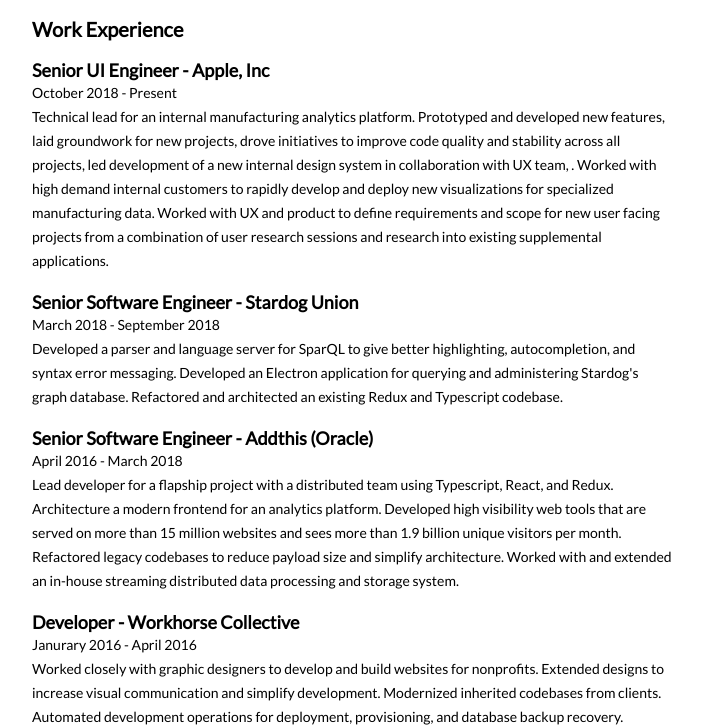
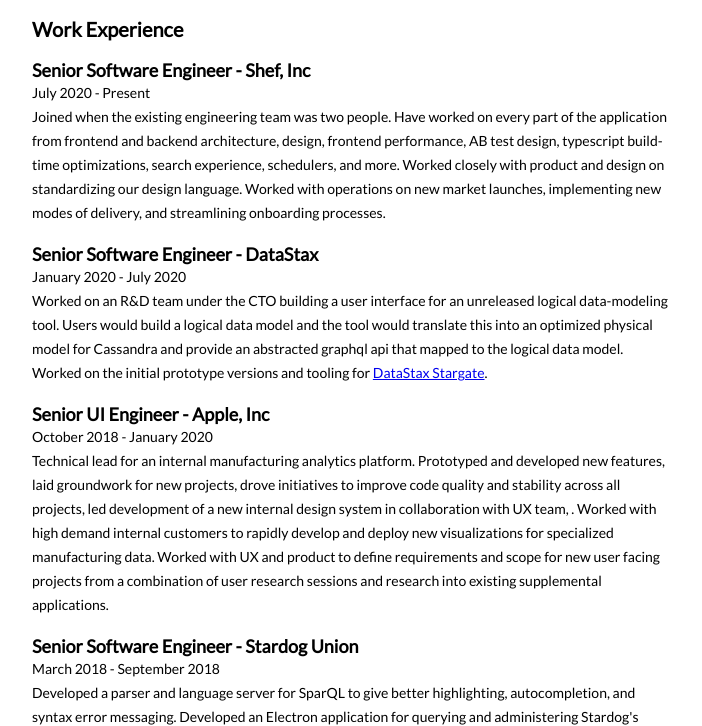
Before and after one commit to mscandal/resume, a plain HTML site: page index.html in a window 1280 px wide. Shown: the part 76-802 px from the top of the page, without its empty margins (288-990 px from the left). Drawn offline with Linux system fonts and the light colour scheme.

Commit message:
add shef and datastax

```diff
--- a/index.html
+++ b/index.html
@@ -137,8 +137,14 @@
 		<a href="mailto:scandalis.matthew@gmail.com">scandalis.matthew@gmail.com</a> - 540-878-7481<span
 			class="noprint"> - <a href="MattScandalis.pdf">Download PDF</a></span></p>
 	<h2>Work Experience</h2>
+	<h3>Senior Software Engineer - Shef, Inc</h3>
+	<p>July 2020 - Present</p>
+	<p>Joined when the existing engineering team was two people. Have worked on every part of the application from frontend and backend architecture, design, frontend performance, AB test design, typescript build-time optimizations, search experience, schedulers, and more. Worked closely with product and design on standardizing our design language. Worked with operations on new market launches, implementing new modes of delivery, and streamlining onboarding processes.</p>
+	<h3>Senior Software Engineer - DataStax</h3>
+	<p>January 2020 - July 2020</p>
+	<p>Worked on an R&D team under the CTO building a user interface for an unreleased logical data-modeling tool. Users would build a logical data model and the tool would translate this into an optimized physical model for Cassandra and provide an abstracted graphql api that mapped to the logical data model. Worked on the initial prototype versions and tooling for <a href="https://stargate.io">DataStax Stargate</a>.</p>
 	<h3>Senior UI Engineer - Apple, Inc</h3>
-	<p>October 2018 - Present</p>
+	<p>October 2018 - January 2020</p>
 	<p>Technical lead for an internal manufacturing analytics platform. Prototyped and developed new features, laid groundwork for new projects, drove initiatives to improve code quality and stability across all projects, led development of a new internal design system in collaboration with UX team, . Worked with high demand internal customers to rapidly develop and deploy new visualizations for specialized manufacturing data. Worked with UX and product to define requirements and scope for new user facing projects from a combination of user research sessions and research into existing supplemental applications.</p>
 	<h3>Senior Software Engineer - Stardog Union</h3>
 	<p>March 2018 - September 2018</p>
```
Also changed, not shown: 2 other files.
